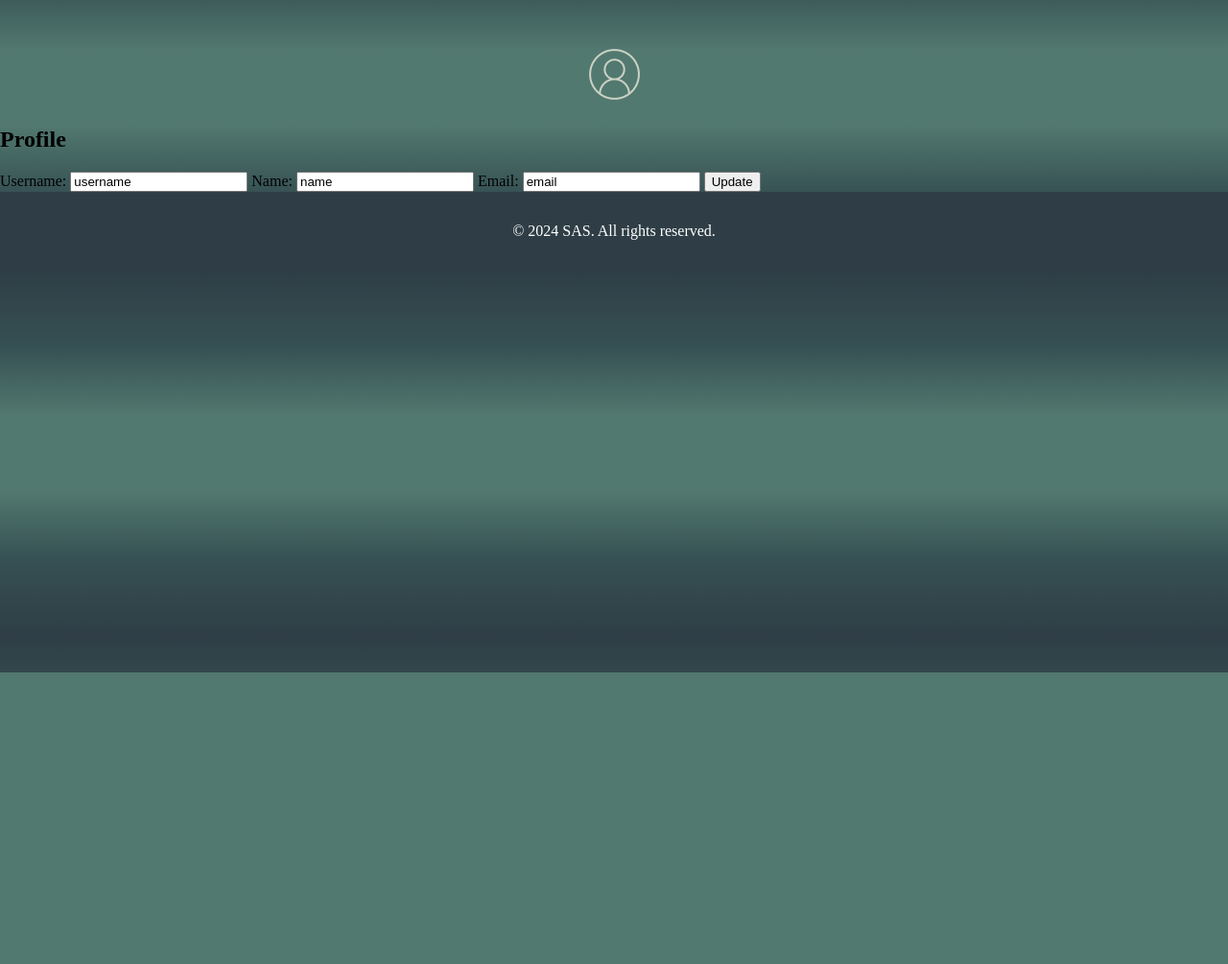
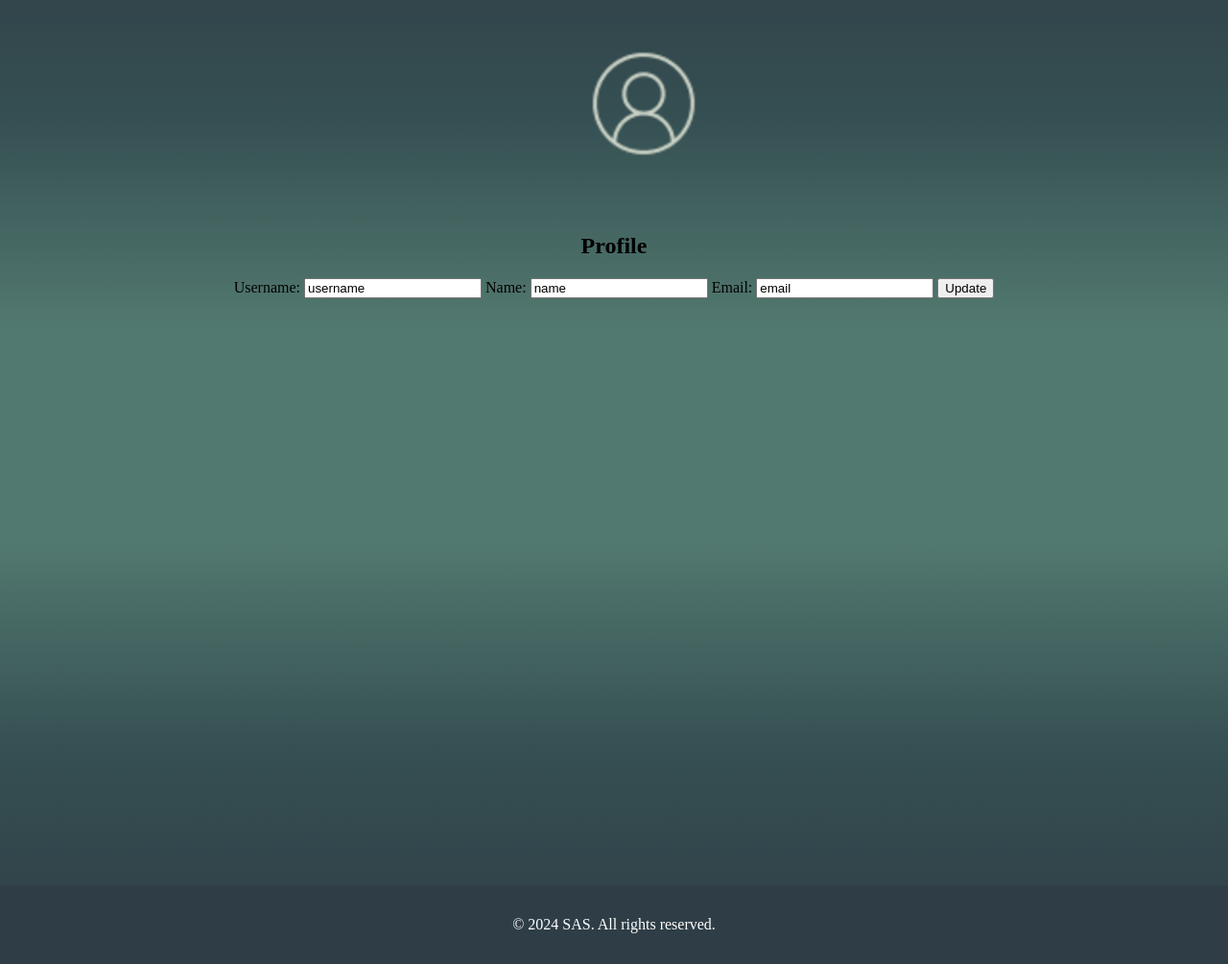
Before and after one commit to FEUP-LTW-2024/ltw-project-2024-ltw06g03, a PHP site: page /profile.php in a window 1280 px wide. Shown: the part 99-1104 px from the top of the page at 96% size. Before the commit the page ends 800 px from the top, so only its background shows below. Run offline with PHP 8.4, Linux system fonts and the light colour scheme.

Commit message:
base done

```diff
--- a/index.php
+++ b/index.php
@@ -34,8 +34,8 @@ output_head("Smooth As Silk");
 
         </ul>
     </section>
-    <?php output_footer(); ?>
+
 
 </body>
-
+<?php output_footer(); ?>
 </html>
--- a/profile.php
+++ b/profile.php
@@ -9,7 +9,7 @@ output_head("Smooth As Silk");
 <body>
     <?php output_header(); ?>
     <div class="profile-picture-container">
-        <a id="user-profile"><img src="./assets/usericon.png" alt="profile picture"></a>
+        <a id="profile-picture"><img src="./assets/usericon.png" alt="profile picture"></a>
     </div>
     <section id="profile-page">
         <h2>Profile</h2>
@@ -23,8 +23,9 @@ output_head("Smooth As Silk");
             <input type="submit" value="Update">
         </form>
     </section>
+
     <?php output_footer(); ?>
-
 </body>
 
+
 </html>
--- a/style/layout.css
+++ b/style/layout.css
@@ -24,6 +24,7 @@
 
 /* Footer */
 footer {
+    bottom: 0;
     text-align: center;
 }
 
@@ -43,8 +44,17 @@ footer {
 }
 
 
-.profile-picture-container {
+.profile-picture-container{
     display: flex;
     justify-content: center;
     margin-top: 50px;
+    width: 100%;
 }
+
+#profile-page{
+    height: 700px;
+    display: flex;
+    flex-direction: column;
+    align-items: center;
+    margin-top: 50px;
+}
--- a/style/style.css
+++ b/style/style.css
@@ -102,3 +102,12 @@ footer {
 }
 
 /* Profile Page */
+
+
+#profile-picture > img
+{
+    align-items: center;
+    width: 200%;
+    background-color: var(--briht_green);
+    border-radius: 25px;
+}
```
